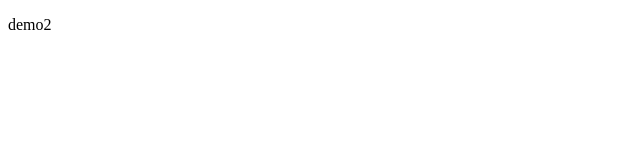
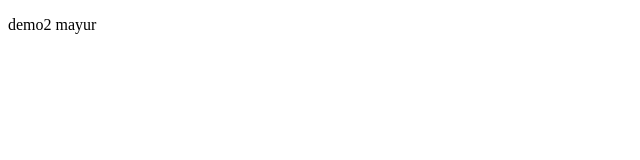
Before and after one commit to mayurkukade/demoproject, a plain HTML site: page index.html in a window 1280 px wide. Shown: the full height of the page, 0-640 px from the left. Drawn offline with Linux system fonts and the light colour scheme.

Commit message:
mayur branch

```diff
--- a/index.html
+++ b/index.html
@@ -6,6 +6,6 @@
     <title>Document</title>
 </head>
 <body>
-    <p>demo2</p>
+    <p>demo2 mayur</p>
 </body>
 </html>
```
